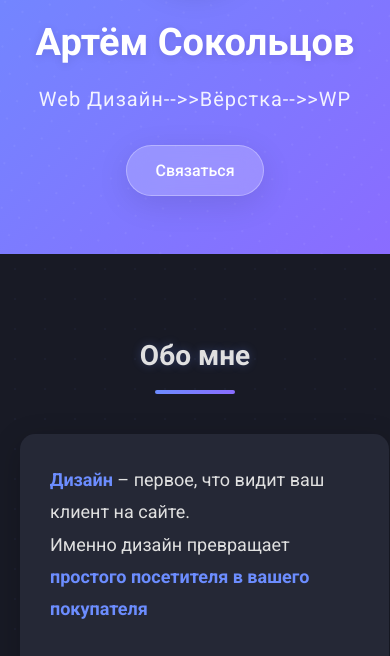
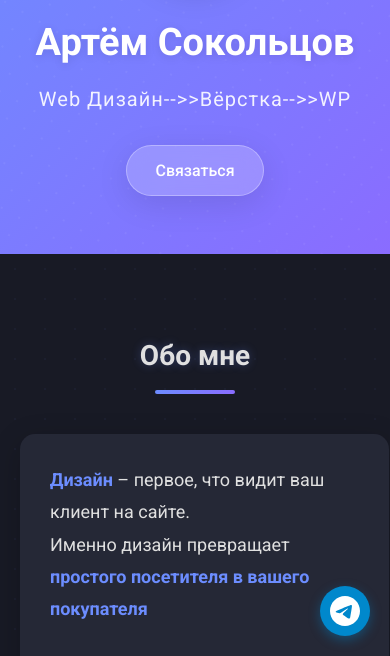
Before and after one commit to iloaq/arhfuls, a plain HTML site: page index.html in a window 390 px wide. Shown: the part 188-844 px from the top of the page. Drawn offline with Linux system fonts and the light colour scheme.

Commit message:
fix animation

```diff
--- a/styles.css
+++ b/styles.css
@@ -1048,4 +1048,44 @@ a:hover {
     text-shadow: 0 0 5px rgba(108, 141, 255, 0.2);
 }
 
-/* Анимация
+/* Анимация */
+.telegram-button {
+    position: fixed;
+    bottom: 30px;
+    right: 30px;
+    width: 60px;
+    height: 60px;
+    background-color: #0088cc;
+    border-radius: 50%;
+    display: flex;
+    align-items: center;
+    justify-content: center;
+    box-shadow: 0 4px 12px rgba(0, 136, 204, 0.4);
+    transition: all 0.3s ease;
+    z-index: 1000;
+}
+
+.telegram-button:hover {
+    transform: scale(1.1);
+    box-shadow: 0 6px 16px rgba(0, 136, 204, 0.6);
+}
+
+.telegram-icon {
+    width: 35px;
+    height: 35px;
+    fill: white;
+}
+
+@media (max-width: 768px) {
+    .telegram-button {
+        width: 50px;
+        height: 50px;
+        bottom: 20px;
+        right: 20px;
+    }
+
+    .telegram-icon {
+        width: 30px;
+        height: 30px;
+    }
+}
```
